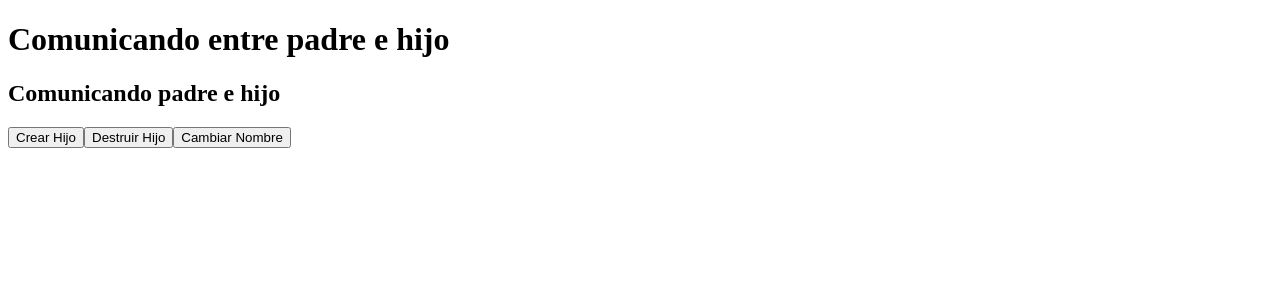
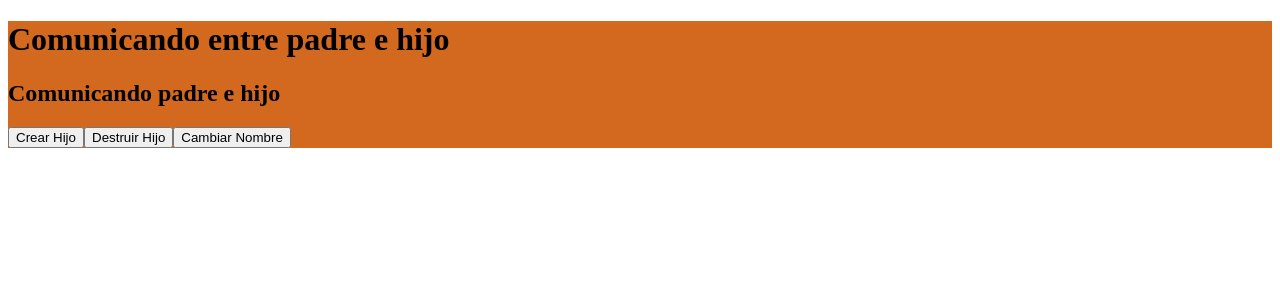
Before and after one commit to tanimaraeliassantos/desarrollo_cliente_daw, an Angular app in the folder Clase 11/app/: page / in a window 1280 px wide. Shown: the top 300 px of the page. Built offline with nearby package versions, Linux system fonts and the light colour scheme.

Commit message:
Update app.html
Añadido div

```diff
--- a/Clase 11/app/src/app/app.html
+++ b/Clase 11/app/src/app/app.html
@@ -1,2 +1,4 @@
-<h1>Comunicando entre padre e hijo</h1>
-<app-comms-padre></app-comms-padre>
+<div class="app">
+  <h1>Comunicando entre padre e hijo</h1>
+  <app-comms-padre></app-comms-padre>
+</div>
```
